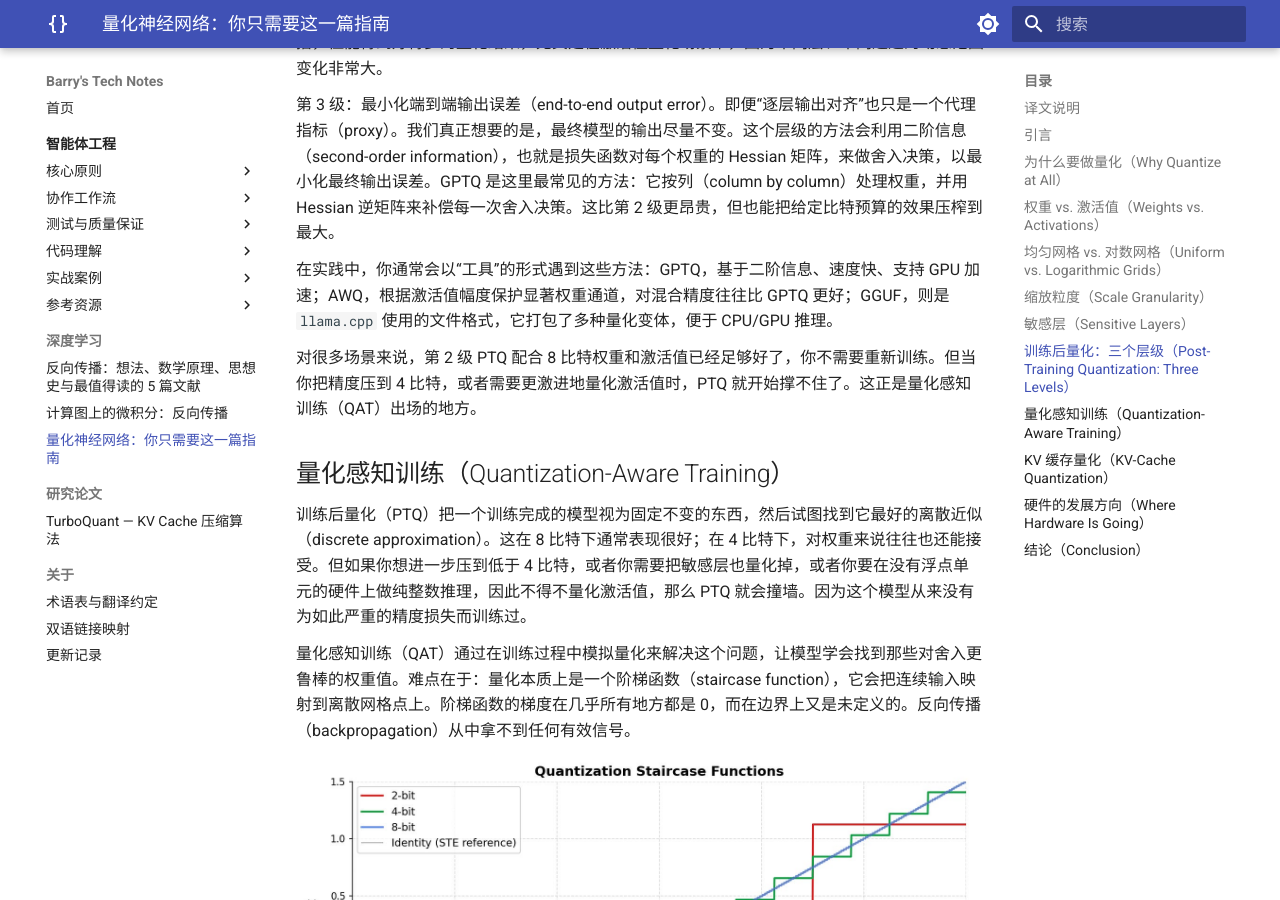
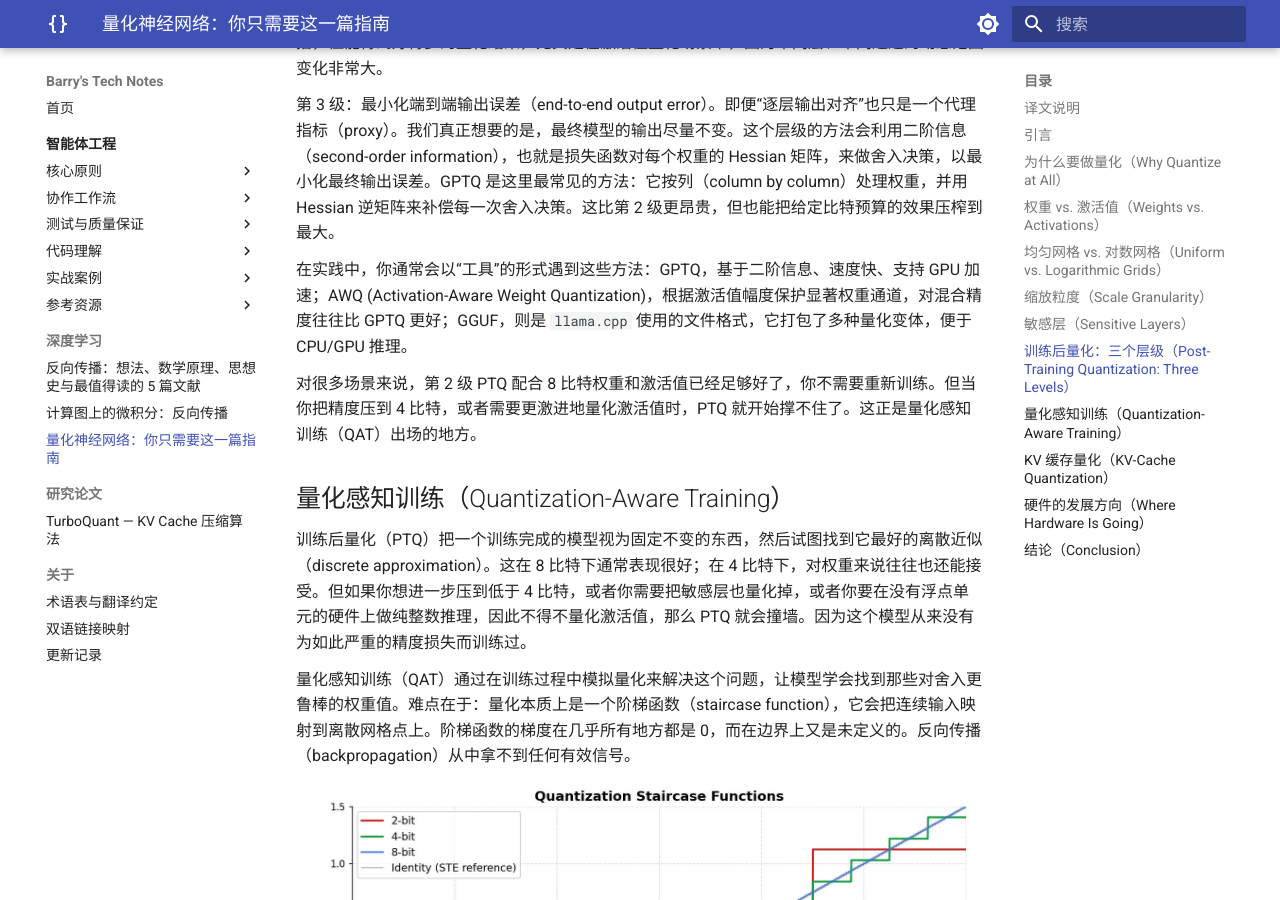
Before and after one commit to mypopydev/mypopydev.github.io, an MkDocs documentation site: the page built from docs/articles/quantized-neural-networks-the-only-guide-you-need-zh.md, in a window 1280 px wide and 900 px high, scrolled down 6599 px. Built offline with MkDocs 1.6.1 and Material for MkDocs 9.7.7, drawn with Linux system fonts in a browser that asks for light colours.

Commit message:
Clarify AWQ expansion in quantization article

```diff
--- a/docs/articles/quantized-neural-networks-the-only-guide-you-need-zh.md
+++ b/docs/articles/quantized-neural-networks-the-only-guide-you-need-zh.md
@@ -106,7 +106,7 @@
 
 第 3 级：最小化端到端输出误差（end-to-end output error）。即便“逐层输出对齐”也只是一个代理指标（proxy）。我们真正想要的是，最终模型的输出尽量不变。这个层级的方法会利用二阶信息（second-order information），也就是损失函数对每个权重的 Hessian 矩阵，来做舍入决策，以最小化最终输出误差。GPTQ 是这里最常见的方法：它按列（column by column）处理权重，并用 Hessian 逆矩阵来补偿每一次舍入决策。这比第 2 级更昂贵，但也能把给定比特预算的效果压榨到最大。
 
-在实践中，你通常会以“工具”的形式遇到这些方法：GPTQ，基于二阶信息、速度快、支持 GPU 加速；AWQ，根据激活值幅度保护显著权重通道，对混合精度往往比 GPTQ 更好；GGUF，则是 `llama.cpp` 使用的文件格式，它打包了多种量化变体，便于 CPU/GPU 推理。
+在实践中，你通常会以“工具”的形式遇到这些方法：GPTQ，基于二阶信息、速度快、支持 GPU 加速；AWQ (Activation-Aware Weight Quantization)，根据激活值幅度保护显著权重通道，对混合精度往往比 GPTQ 更好；GGUF，则是 `llama.cpp` 使用的文件格式，它打包了多种量化变体，便于 CPU/GPU 推理。
 
 对很多场景来说，第 2 级 PTQ 配合 8 比特权重和激活值已经足够好了，你不需要重新训练。但当你把精度压到 4 比特，或者需要更激进地量化激活值时，PTQ 就开始撑不住了。这正是量化感知训练（QAT）出场的地方。
 
```
